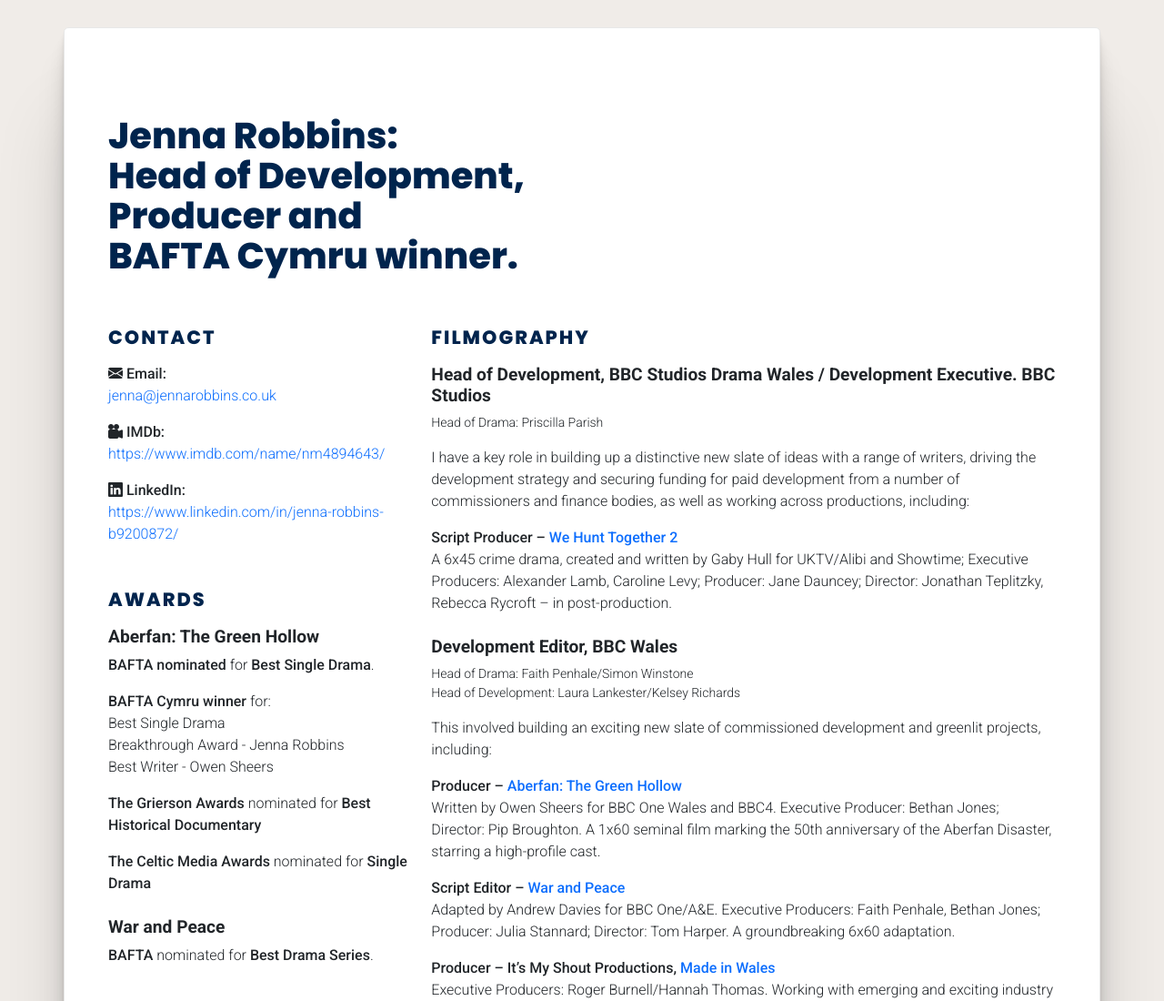
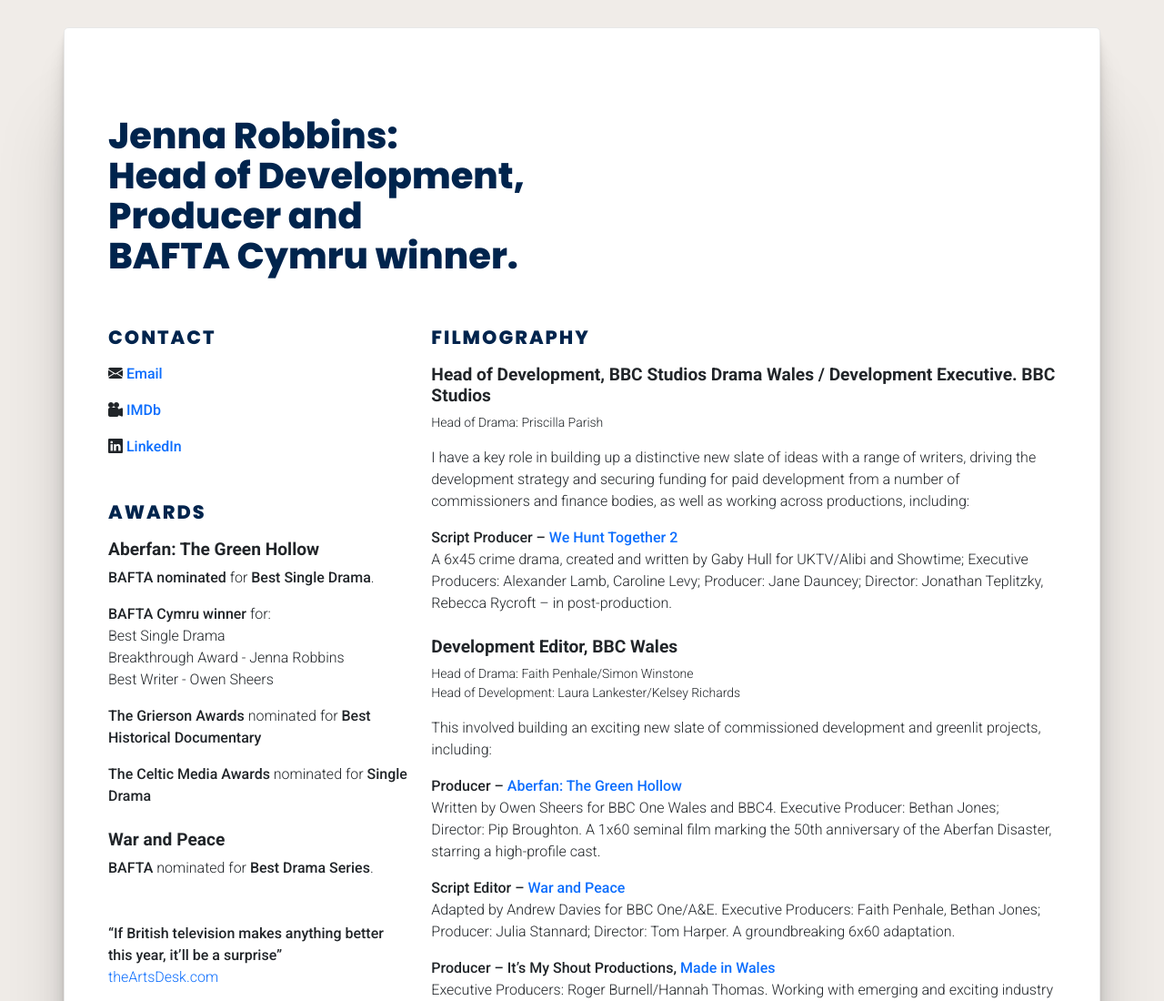
Before and after one commit to RichardWaters82/jennarobbins, a plain HTML site: page index.html in a window 1280 px wide. Shown: the top 1100 px of the page at 91% size. Drawn offline with Linux system fonts and the light colour scheme; files whose address does not match are found by name.

Commit message:
better links in contact

```diff
--- a/index.html
+++ b/index.html
@@ -117,14 +117,11 @@
                 <div class="col-12 col-md-4 mb-5">
                     <h3>CONTACT</h3>
 
-                    <p><i class="bi-envelope-fill"></i> <strong>Email:</strong><br/>
-                    <a target="_blank" href="mailto:jenna@jennarobbins.co.uk">jenna@jennarobbins.co.uk</a></p>
+                    <p><i class="bi-envelope-fill"></i> <a target="_blank" href="mailto:jenna@jennarobbins.co.uk"><strong>Email</strong></a></p>
 
-                    <p><i class="bi-camera-reels-fill"></i> <strong>IMDb:</strong><br/>
-                    <a target="_blank" href="https://www.imdb.com/name/nm4894643/">https://www.imdb.com/name/nm4894643/</a></p>
+                    <p><i class="bi-camera-reels-fill"></i> <a target="_blank" href="https://www.imdb.com/name/nm4894643/"><strong>IMDb</strong></a></p>
 
-                    <p><i class="bi-linkedin"></i> <strong>LinkedIn:</strong><br/>
-                     <a target="_blank" href="https://www.linkedin.com/in/jenna-robbins-b9200872/">https://www.linkedin.com/in/jenna-robbins-b9200872/</a></p>
+                    <p><i class="bi-linkedin"></i> <a target="_blank" href="https://www.linkedin.com/in/jenna-robbins-b9200872/"><strong>LinkedIn</strong></a></p>
 
                     <h3 class="mt-5 mb-4 mb-md-3">AWARDS</h3>
                     <h4>Aberfan: The Green Hollow</h4>
```
